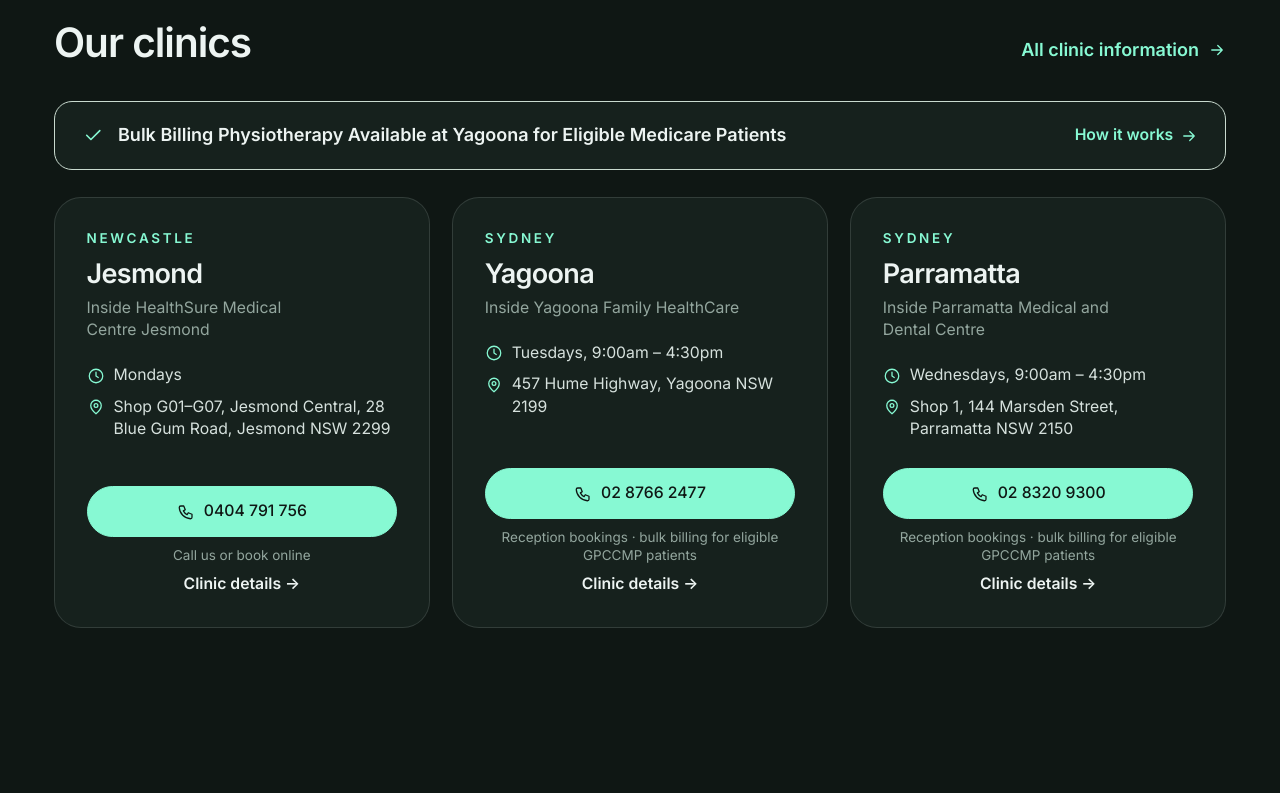
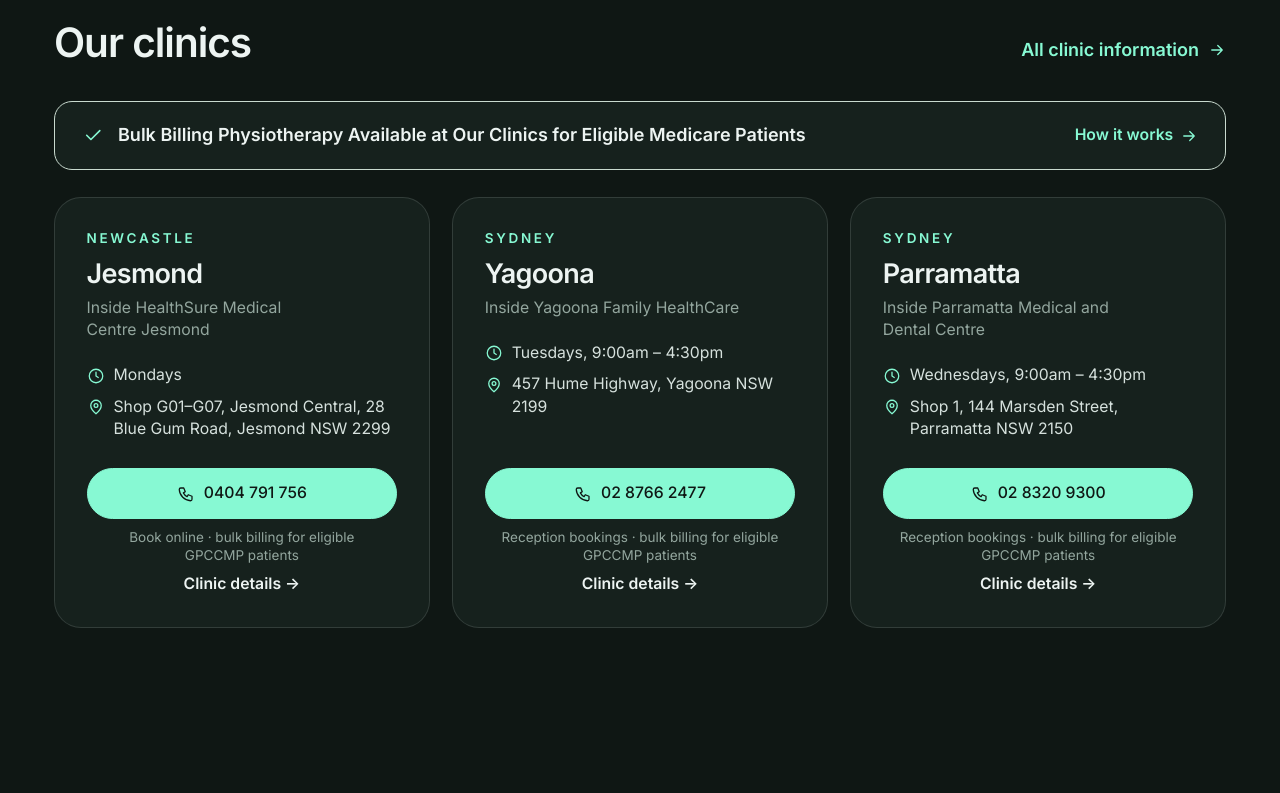
Before and after one commit to Trackrecord-pixel/Fletcher-physiotherapy-website, a Next.js app: page / in a window 1280 px wide. Shown: the part 1887-2680 px from the top of the page. Built offline with nearby package versions, Linux system fonts and the light colour scheme.

Commit message:
Add files via upload

```diff
--- a/app/page.tsx
+++ b/app/page.tsx
@@ -23,7 +23,7 @@
     address: c.address,
     days: c.dayShort,
     phone: site.phone,
-    phoneNote: "Call us or book online",
+    phoneNote: "Book online · bulk billing for eligible GPCCMP patients",
     online: true,
   })),
   ...sydneyClinics.map((c) => ({
@@ -68,7 +68,7 @@
   { label: "Sports Injuries", text: "Sprains, strains and tendon injuries, with return-to-sport planning.", href: "/sports-injury-physiotherapy", icon: "strength" },
   { label: "Post-Surgical Rehabilitation", text: "Before and after joint replacement and orthopaedic surgery.", href: "/post-surgical-rehabilitation", icon: "recovery" },
   { label: "Falls Prevention", text: "Balance, strength and mobility for steadier, more confident movement.", href: "/falls-prevention-physiotherapy-newcastle", icon: "balance" },
-  { label: "Bulk Billing Physiotherapy", text: "Yagoona clinic — for eligible Medicare GPCCMP patients.", href: "/bulk-billing-physiotherapy-yagoona", icon: "check" },
+  { label: "Bulk Billing Physiotherapy", text: "At our Jesmond, Yagoona and Parramatta clinics — for eligible Medicare GPCCMP patients.", href: "/bulk-billing-physiotherapy-yagoona", icon: "check" },
 ];
 
 const reasons: { n: string; title: string; text: string }[] = [
@@ -217,7 +217,7 @@
           >
             <span className="flex items-center gap-3 font-semibold text-navy-900">
               <Icon name="check" className="h-5 w-5 flex-shrink-0 text-euc-600" />
-              Bulk Billing Physiotherapy Available at Yagoona for Eligible Medicare Patients
+              Bulk Billing Physiotherapy Available at Our Clinics for Eligible Medicare Patients
             </span>
             <span className="inline-flex items-center gap-1.5 text-sm font-semibold text-euc-700">
               How it works <Icon name="arrow" className="h-4 w-4" />
```
